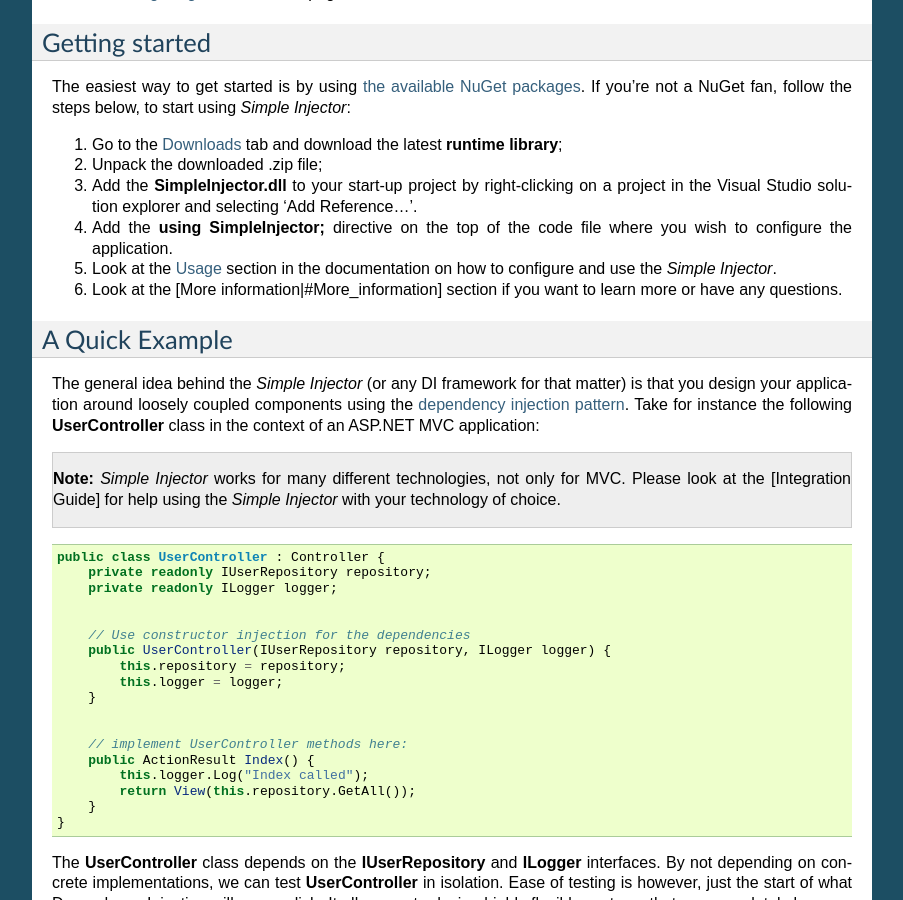
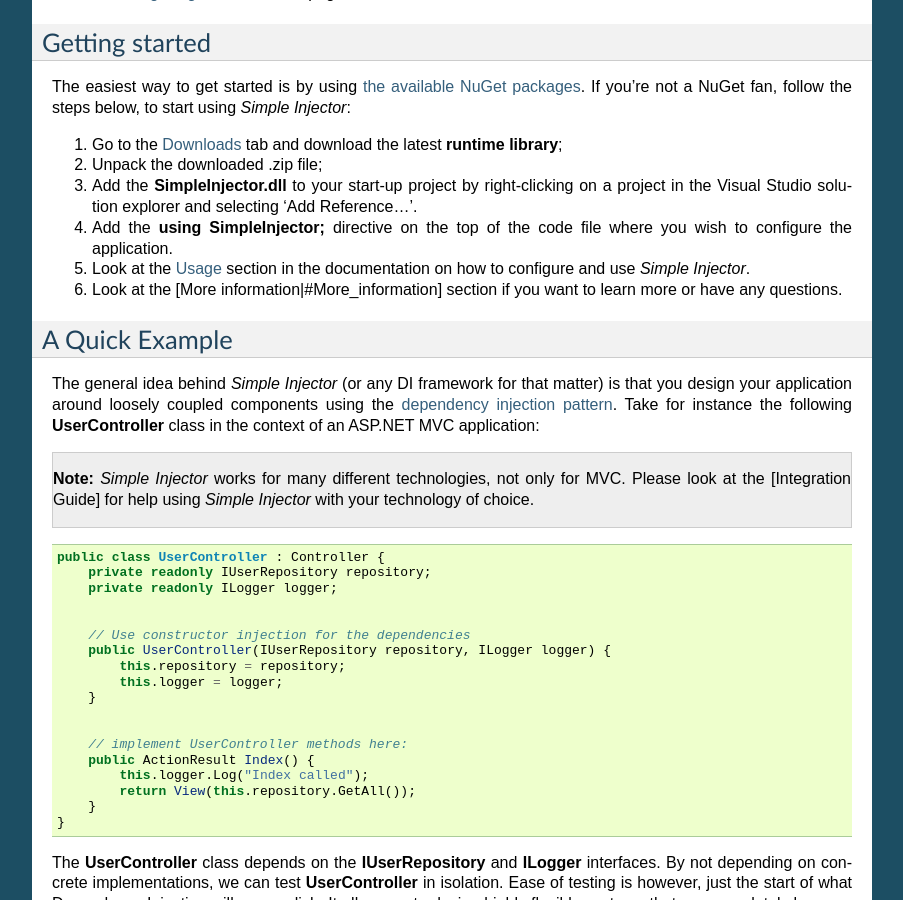
Before and after one commit to simpleinjector/Documentation, a Sphinx documentation site: the page built from source/quickstart.rst, in a window 1280 px wide and 900 px high, scrolled down 911 px. Shown: the whole window, without its empty margins (198-1101 px from the left). Built offline with Sphinx 7.4.7, drawn with Linux system fonts in a browser that asks for light colours; some of the changed text lies outside the part shown.

Commit message:
Removed links to documentation for v1.x. They will be available CodePlex.

```diff
--- a/source/CollectionRegistrationExtensions.rst
+++ b/source/CollectionRegistrationExtensions.rst
@@ -2,7 +2,7 @@
 Allowing the Simple Injector to resolve arrays and other list types
 ================================
 
-The default behavior of the *Simple Injector* is to resolve collections of types through the *IEnumerable<T>* interface. Resolving a set of elements using other collection types is possible by registrering a mapping on a per type basis, such as can be seen the following example:
+The default behavior of *Simple Injector* is to resolve collections of types through the *IEnumerable<T>* interface. Resolving a set of elements using other collection types is possible by registrering a mapping on a per type basis, such as can be seen the following example:
 
 .. code-block:: c#
 
--- a/source/advanced.rst
+++ b/source/advanced.rst
@@ -3,10 +3,6 @@ Advanced Scenarios
 ==================
 
 Although its name may not imply it, Simple Injector is capable of handling many advanced scenarios. Either through writing custom code, copying  code from this wiki, or via the extension points that can be found in the *SimpleInjector.Extensions* namespace of the core library.
-
-.. container:: Note
-
-    **Note**: this documentation is specific for *Simple Injector version 2.0* and up. Look `here <https://simpleinjector.codeplex.com/wikipage?title=Advanced-scenarios&version=48>`_ for 1.x specific documentation.
 
 .. container:: Note
 
--- a/source/lifetimes.rst
+++ b/source/lifetimes.rst
@@ -3,10 +3,6 @@ Object Lifetime Management
 ==========================
 
 Object Lifetime Management is the concept of controlling the number of instances a configured service will have and the duration of the lifetime of those instances. In other words, it allows you to determine how returned instances are cached. Most IoC frameworks have sophisticated mechanisms for lifestyle management, and *Simple Injector* has built-in support for the most common lifestyles. The two default lifestyles (transient and singleton) are part of the core library, and other lifestyles are part of some of the extension and integration packages. These built-in lifestyles should fit for about 99% of the cases. For other cases, custom lifestyles can be created.
-
-.. container:: Note
-
-	**Note**: this documentation is specific for *Simple Injector version 2.5* and up. Look `here <https://simpleinjector.codeplex.com/wikipage?title=ObjectLifestyleManagement&version=59>`_ for documentation specific to lower versions.
 
 Below is a list of the most common lifestyles with code examples of how to configure them using *Simple Injector*. This page discusses the following lifestyles:
 
--- a/source/quickstart.rst
+++ b/source/quickstart.rst
@@ -38,17 +38,17 @@ The easiest way to get started is by using  `the available NuGet packages <https
 #. Unpack the downloaded .zip file;
 #. Add the **SimpleInjector.dll** to your start-up project by right-clicking on a project in the Visual Studio solution explorer and selecting 'Add Reference...'.
 #. Add the **using SimpleInjector;** directive on the top of the code file where you wish to configure the application.
-#. Look at the :doc:`Usage <using>` section in the documentation on how to configure and use the *Simple Injector*.
+#. Look at the :doc:`Usage <using>` section in the documentation on how to configure and use *Simple Injector*.
 #. Look at the [More information|#More_information] section if you want to learn more or have any questions.
 
 A Quick Example
 ===============
 
-The general idea behind the *Simple Injector* (or any DI framework for that matter) is that you design your application around loosely coupled components using the `dependency injection pattern <https://en.wikipedia.org/wiki/Dependency**injection>`_. Take for instance the following **UserController** class in the context of an ASP.NET MVC application:
+The general idea behind *Simple Injector* (or any DI framework for that matter) is that you design your application around loosely coupled components using the `dependency injection pattern <https://en.wikipedia.org/wiki/Dependency**injection>`_. Take for instance the following **UserController** class in the context of an ASP.NET MVC application:
 
 .. container:: Note
 
-    **Note:** *Simple Injector* works for many different technologies, not only for MVC. Please look at the [Integration Guide] for help using the *Simple Injector* with your technology of choice.
+    **Note:** *Simple Injector* works for many different technologies, not only for MVC. Please look at the [Integration Guide] for help using *Simple Injector* with your technology of choice.
 
 .. code-block:: c#
 
@@ -108,7 +108,7 @@ The registration of the **ILogger** is a bit more complex though. It registers a
 
     **Note**: We did not register the **UserController**, because the **UserController** is a concrete type, *Simple Injector* can implicitly create it (as long as its dependencies can be resolved).
 
-This is in fact all it takes to start using the *Simple Injector*. Design your classes around the dependency injection principle (which is actually the hard part) and configure them in the top of your application. Some frameworks (such as ASP.NET MVC) will do the rest for you. Other frameworks (like ASP.NET Web Forms) will need a little bit more work to get this done. See the [Integration Guide] for examples of your framework of choice.
+This is in fact all it takes to start using *Simple Injector*. Design your classes around the dependency injection principle (which is actually the hard part) and configure them in the top of your application. Some frameworks (such as ASP.NET MVC) will do the rest for you. Other frameworks (like ASP.NET Web Forms) will need a little bit more work to get this done. See the [Integration Guide] for examples of your framework of choice.
 
 .. container:: Note
 
@@ -119,7 +119,7 @@ More information
 
 For more information about *Simple Injector* please visit the following links:
 
-* :doc:`Using Simple Injector <using>` will guide you through the *Simple Injector* basics.
+* :doc:`Using Simple Injector <using>` will guide you through *Simple Injector* basics.
 * The [Simple Injector and object lifetime management|ObjectLifestyleManagement] page explains how to configure lifestyles such as **transient**, **singleton**, and many others.
 * See the `Reference library <https://simpleinjector.org/ReferenceLibrary/>`_ for the complete API documentation.
 * See the [Integration Guide] for more information about how to integrate *Simple Injector* into your specific application framework.
--- a/source/using.rst
+++ b/source/using.rst
@@ -3,10 +3,6 @@ Using Simple Injector
 =====================
 
 This section will walk you through the basics of Simple Injector. After reading this section, you will have a good idea how to use Simple Injector.
-
-.. container:: Note
-
-    **Note**: this documentation is specific for *Simple Injector version 2.0* and up. Look `here <https://simpleinjector.codeplex.com/wikipage?title=Using the Simple Injector&version=19>`_ for 1.x specific documentation.
 
 .. _Using_Simple_Injector:
 .. _Using-Simple-Injector:
--- a/source/windowsformsintegration.rst
+++ b/source/windowsformsintegration.rst
@@ -6,7 +6,7 @@ Windows Forms was never designed with dependency injection in mind. Although it
 
 Instead of doing constructor injection, there are alternatives. The simplest thing is to store the container in the **Program** class and let the default constructors of your form classes request the dependencies it needs..
 
-The following code snippet is an example of how to register the *Simple Injector* container in the **Program** class:
+The following code snippet is an example of how to register *Simple Injector* container in the **Program** class:
 
 .. code-block:: c#
 
```
